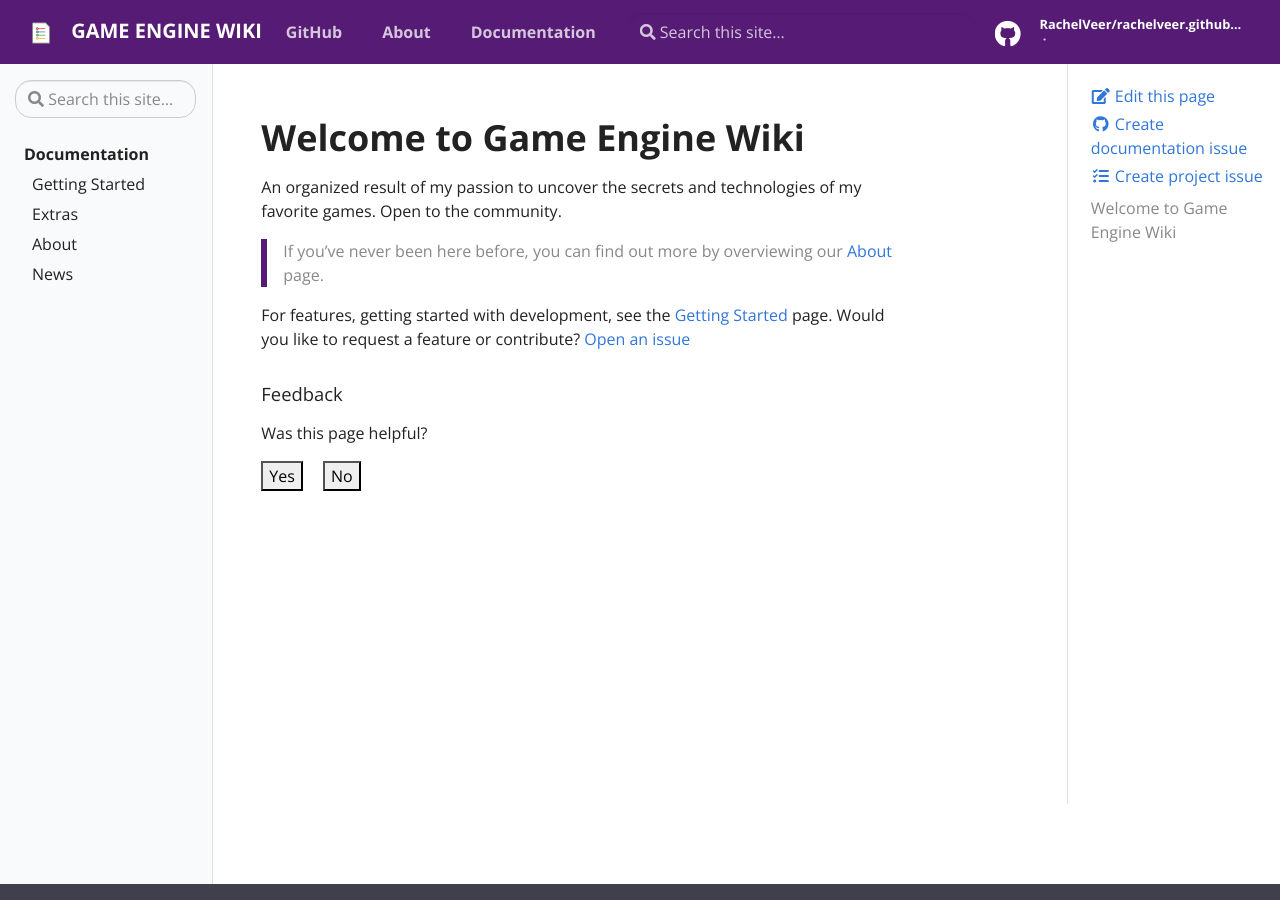
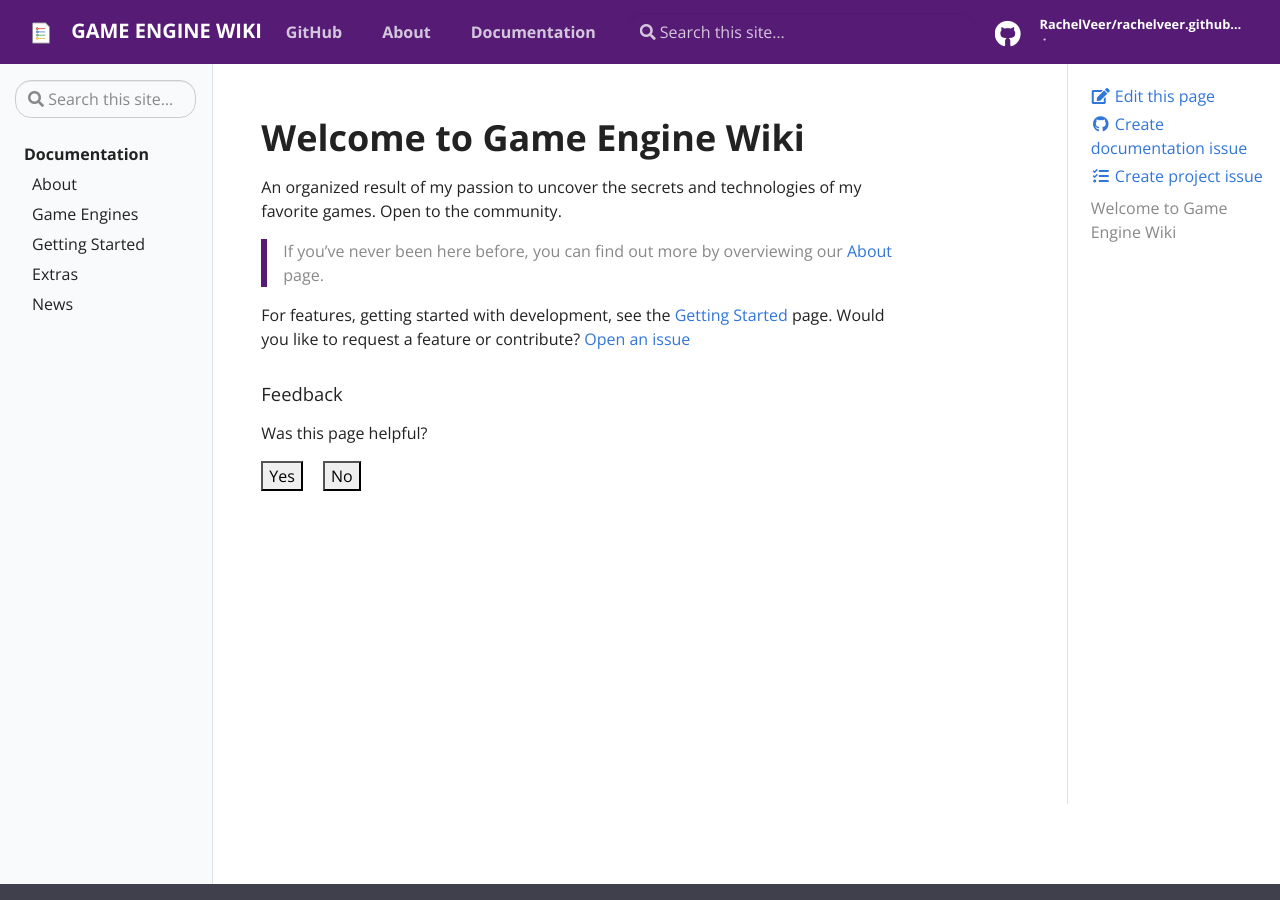
Before and after one commit to RachelVeer/rachelveer.github.io, a Jekyll site: the page built from pages/index.md, in a window 1280 px wide and 900 px high. Built offline with Jekyll 4.4.1, drawn with Linux system fonts in a browser that asks for light colours.

Commit message:
Update toc.yml

```diff
--- a/_data/toc.yml
+++ b/_data/toc.yml
@@ -1,6 +1,10 @@
 - title: Documentation
   url: docs
   links:
+    - title: "About"
+      url: "about"
+    - title: "Game Engines"
+      url: "docs/game-engines"
     - title: "Getting Started"
       url: "docs/getting-started"
       children:
@@ -17,7 +21,5 @@
           url: "docs/extras/example-quiz"
         - title: Tags Page
           url: "tags"
-    - title: "About"
-      url: "about"
     - title: "News"
       url: "news"
```
